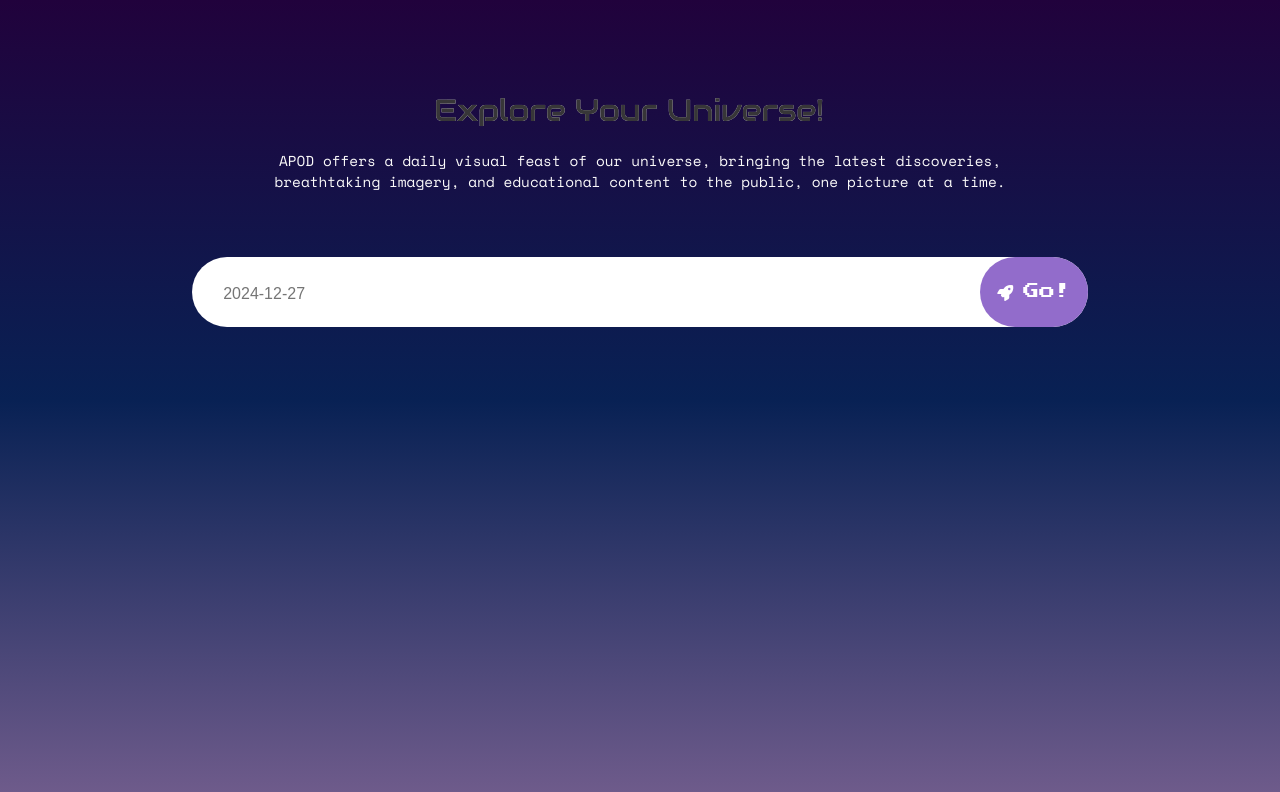
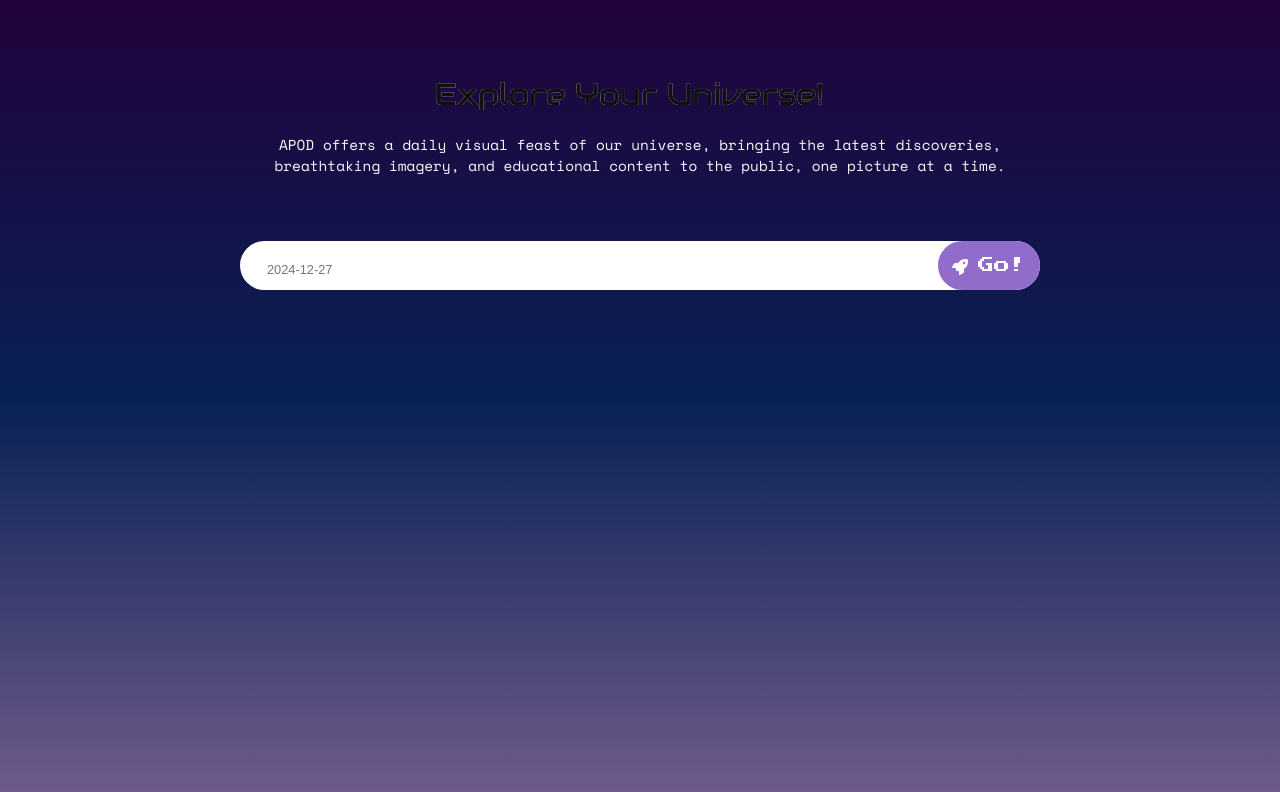
Before and after one commit to mariammansdev/APOD, a React (Vite) app: page / in a window 1280 px wide. Shown: the top 792 px of the page. Built offline with nearby package versions, Linux system fonts and the light colour scheme.

Commit message:
feat: apply CSS animation

```diff
--- a/src/index.css
+++ b/src/index.css
@@ -50,7 +50,7 @@
 
 .bodyContent {
   width: 80vw;
-  margin-top: 3.5rem;
+  margin-top: 2.5rem;
   padding: 1rem;
   display: flex;
   flex: '0 0 50rem';
@@ -59,6 +59,7 @@
   flex-direction: column;
   align-items: center;
   justify-content: space-around;
+  animation: upDown 5s infinite cubic-bezier(0.17, 0.67, 0.88, 1.01);
 }
 
 .bodyContent h2 {
@@ -69,7 +70,6 @@
   font-family: "Audiowide", cursive;
   background-clip: text;
   background-image: url("./assets/star.png");
-  animation: colorChange 5s infinite cubic-bezier(0.17, 0.67, 0.88, 1.01);
   object-fit: cover;
 }
 
@@ -80,37 +80,34 @@
   text-align: center;
 }
 
-@keyframes colorChange {
+@keyframes upDown {
   0% {
-    color: rgba(177, 172, 199, 0.644);
-  }
-  25% {
-    color: rgba(138, 127, 188, 0.644);
+    transform: translateY(0);
   }
   50% {
-    color: rgba(76, 54, 174, 0.644);
-  }
-  75% {
-    color: rgba(83, 21, 114, 0.559);
+    transform: translateY(20px);
   }
   100% {
-    color: rgba(177, 172, 199, 0.644);
+    transform: translateY(0);
   }
 }
 
-@media screen and (min-width: 770px) {
+@media screen and (min-width: 550px) {
   .bodyContent {
     background: none;
+    animation: none;
   }
 
   .bodyContent h2 {
     font-size: 1.9rem;
     padding-left: 4.7rem;
+    animation: colorChange 5s infinite cubic-bezier(0.17, 0.67, 0.88, 1.01);
   }
 
   .bodyContent p {
     max-width: 85ch;
     font-size: 0.9rem;
+  }
 }
 
 @keyframes colorChange {
@@ -128,7 +125,6 @@
   }
   100% {
     color: rgb(181, 155, 169);
-    }
   }
 }
 
@@ -164,7 +160,7 @@
   flex-direction: column;
   height: 3.1rem;
   background-color: #ffffff;
-  width: 80%;
+  width: 70%;
   border-radius: 50px;
   justify-content: space-between;
   gap: 2rem;
@@ -175,7 +171,7 @@
   flex: '0 0 40px';
   align-items: center;
   justify-content: space-between;
-  padding: 10px 10px 5px 10px;
+  padding: .8rem 10px 5px 10px;
 }
 
 .datepicker-input {
@@ -188,7 +184,7 @@
 .searchDate input {
   width: 90%;
   height: 100%;
-  font-size: 16px;
+  font-size: .8rem;
   border: none;
   outline: none;
   align-items: center;
@@ -198,13 +194,13 @@
   margin-right: 5px;
 }
 
-@media (min-width: 770px) {
+@media (min-width: 550px) {
   .searchContainer {
     display: flex;
     flex-direction: row;
-    height: 70px;
     background-color: #ffffff;
-    width: 70%;
+    width: 80%;
+    max-width: 800px;
     border-radius: 50px;
     justify-content: space-between;
     transition: background-color 0.3s, transform 0.3s;
```
Lines whose indentation alone changed are shown as unchanged.
